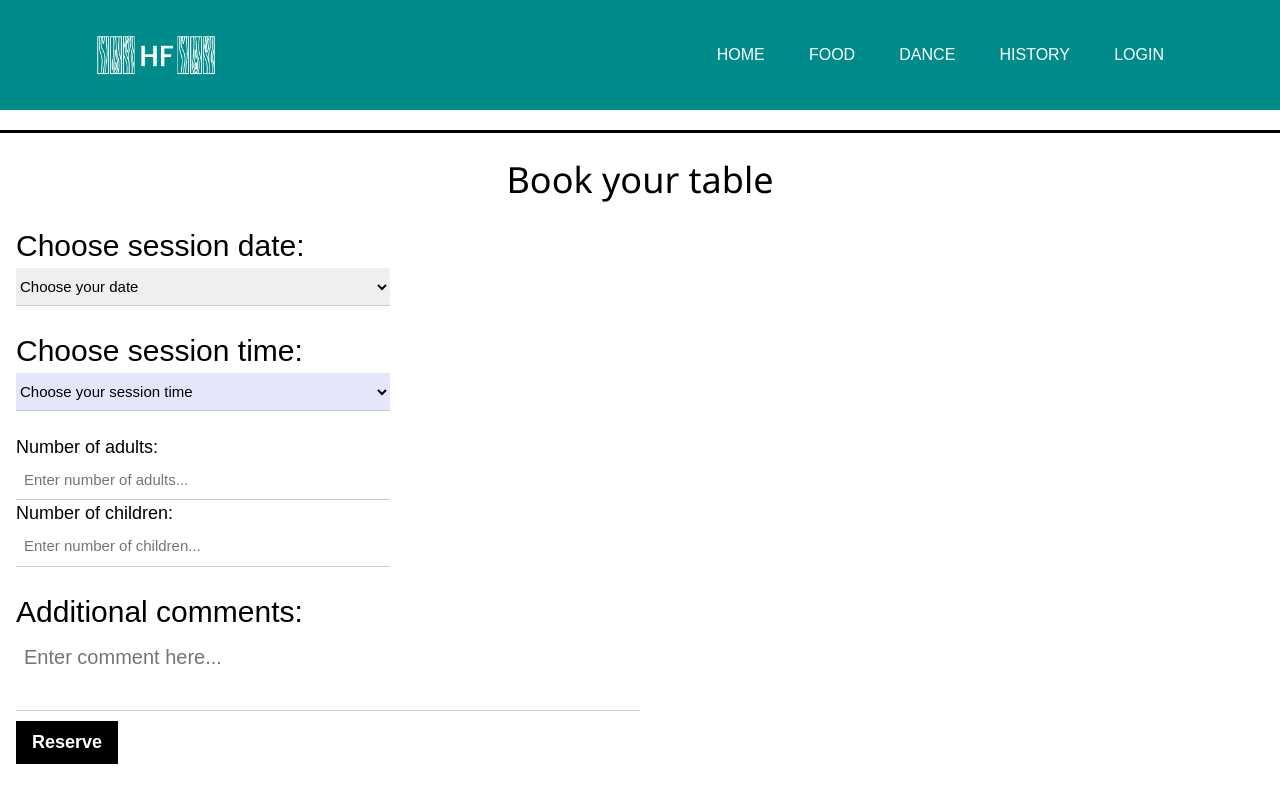
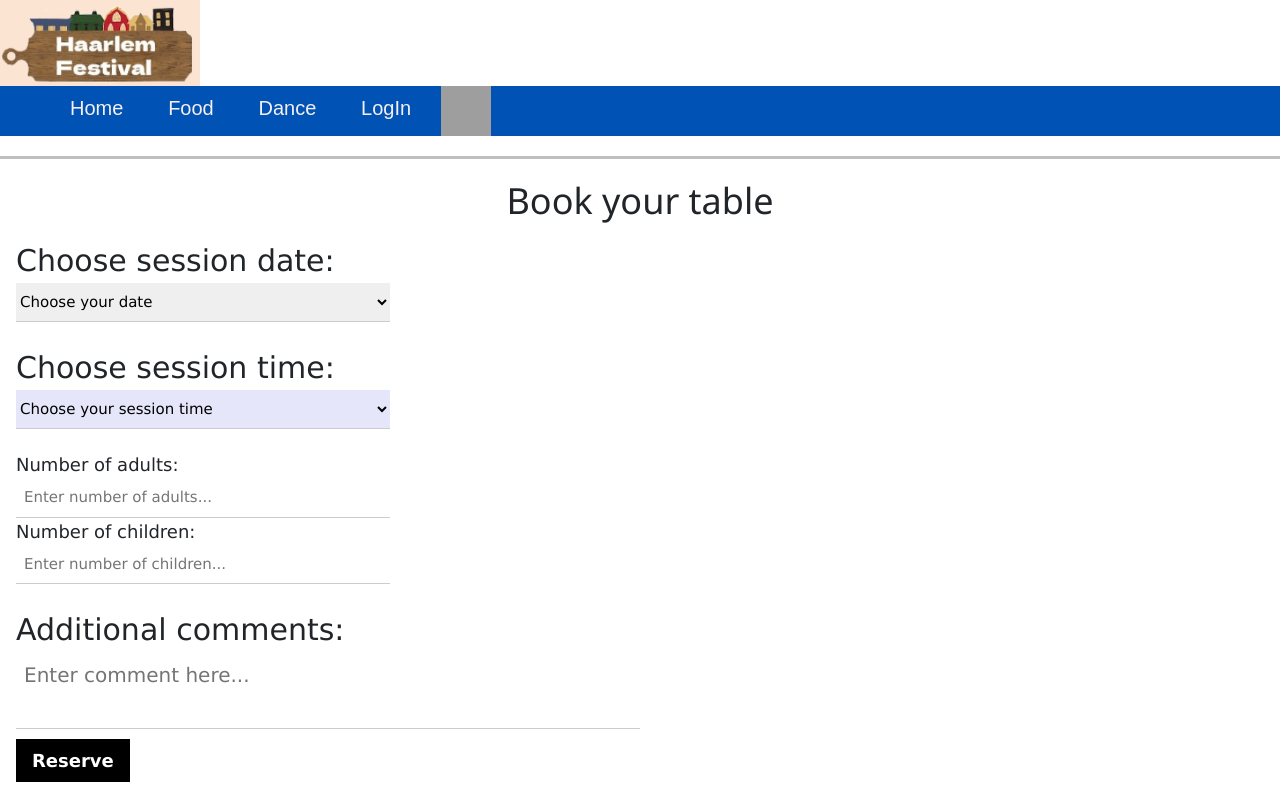
Before and after one commit to Biniam-Mehari/Haarlem-Festival-project-term-3, a PHP site: page /views/Food/foodreservation.php in a window 1280 px wide. Run offline with PHP 8.4, Linux system fonts and the light colour scheme; the template is opened without the code that fills it, so the values that code supplies are empty; grey boxes are pictures that could not be loaded.

Commit message:
navigation fixed

```diff
--- a/app/public/css/navigation.css
+++ b/app/public/css/navigation.css
@@ -1,63 +1,61 @@
 * {
   margin: 0;
   padding: 0;
-    font-family: sans-serif;
+}
+body{
+  background-color: #FCE4D2;
 }
 
+nav{
+  width: 100%;
+  height: 50px;
+  background-color: #0052B4;
 
-  .festival-navigation {
-    background-color:darkcyan;
-    background-size: cover;
-    background-position: center;
 }
 
-  .navbar {
-      width: 85%;
-      margin: auto;
-      padding: 35px 0;
-      display: flex;
-      align-items: center;
-      justify-content: space-between;
+ul{
+  margin-left: 20px ;
 }
 
-  .navbar a.active {
-    color: yellow;
+ul li{
+  list-style: none;
+  display: inline-block;
+
+  line-height: 10px;
 }
 
-  .navbar ul li {
-    list-style: none;
-    display: inline-block;
-    margin: 0 20px;
-    position: relative;
-    font-size: 16px;
+ul li a{
+  display: block;
+  text-decoration: none;
+  font-size: 20px;
+  font-family: Arial, Helvetica, sans-serif;
+  color: #f5efef;
+  padding: 0 20px !important;
 }
 
-  .navbar ul li a {
-    text-decoration: none;
-    color: white;
-    text-transform:uppercase;
+ul li a:hover{
+  color: rgb(8, 8, 8);
+}
+.logo{
+  width: 200px;
+}
+.loginposition{
+  padding: 0 0 10px 1000px;
+}
+.logincolor{
+  color: #FF7320;
+
+}
+.container{
+  padding-top: 20px;
+}
+.profile{
+  width: 50px !important;
+  height: 50px !important;
+  margin-left: 10px;
 }
 
-  .navbar ul li::after {
-    content:'';
-    height: 3px;
-    width: 0;
-    background: #d8e619;
-    position: absolute;
-    left: 0;
-    bottom: -10px;
-    transition: 0.5s;
+.space{
+ display: inline-block;
+ padding-right: 50px;
 }
-
-  .navbar ul li:hover::after {
-    width: 100%;
-  }
-
-  .logo {
-    width: 120px;
-    cursor: pointer;
-  }
-
-  .festival-navigation a.active {
-    color: red;
-}
--- a/app/views/components/navigation.php
+++ b/app/views/components/navigation.php
@@ -1,36 +1,40 @@
-<?php
-//session_start();
-?>
-
-<!doctype html>
+<!DOCTYPE html>
 <html lang="en">
 
 <head>
   <meta charset="UTF-8">
-    <meta name="viewport" content="width=device-width, user-scalable=no, initial-scale=1.0, maximum-scale=1.0, minimum-scale=1.0">
-    <meta http-equiv="X-UA-Compatible" content="ie=edge">
-    <title>Navigation</title>
+  <meta http-equiv="X-UA-Compatible" content="IE=edge">
+  <meta name="viewport" content="width=device-width, initial-scale=1.0">
   <link rel="stylesheet" href="/css/navigation.css">
+  <link href="https://cdn.jsdelivr.net/npm/bootstrap@5.1.3/dist/css/bootstrap.min.css" rel="stylesheet" integrity="sha384-1BmE4kWBq78iYhFldvKuhfTAU6auU8tT94WrHftjDbrCEXSU1oBoqyl2QvZ6jIW3" crossorigin="anonymous">
+
+  <title>Document</title>
 </head>
 
 <body>
-    <div class="festival-navigation">
-        <div class="navbar">
-            <a href="home">
-                <img src="/img/HFlogo.png" class="logo">
+  <div class="VVVfixed-top">
+
+    <a href="/">
+      <img class="logo" src="/img/logo.png" alt="">
     </a>
+
+    <nav>
+      <div class="wrapper">
         <ul>
           <li><a href="/">Home</a></li>
           <li><a href="/food">Food</a></li>
           <li><a href="/dance">Dance</a></li>
-                <li><a href="signup">History</a></li>
-                <?php if (isset($_SESSION['user'])) {
-                    echo '<li><a href="logout">Logout</a></li>';
-                } else {
-                    echo '<li><a href="login">Login</a></li>';
-                } ?>
+
+
+          <?php
+          echo ('<li><a class= "loginposition" href="login">LogIn</a></li>'); //<li><a class= "loginposition" href="login">LogIn</a></li>
+          echo ('<li><img class="profile" src="..\img\defaultprofile.png" alt="profile" ></li>'); // <img class="logo" src="img/default.profile.png" alt="profile" >
+          ?>
+
         </ul>
+
       </div>
+    </nav>
   </div>
 </body>
 
```
Lines whose indentation alone changed are shown as unchanged.
